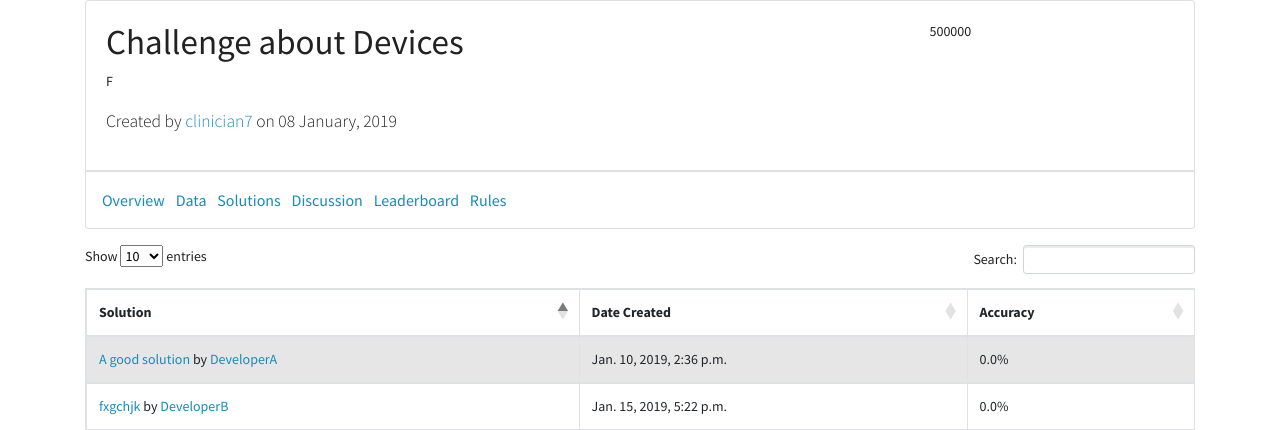
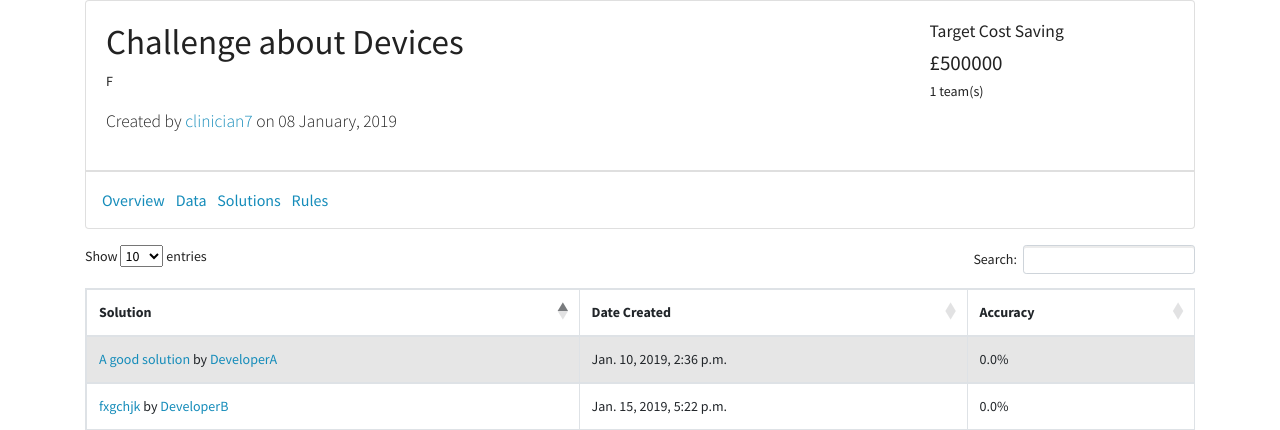
Before and after one commit to Hem1sphere/COMP0016T12, a Django app: page /challenges/26/solutions in a window 1280 px wide. Shown: the part 60-490 px from the top of the page. Run offline with Django 3.2, Linux system fonts and the light colour scheme; data comes from the database, SQL or seed files in the repository; both versions use the stored data as it was after the commit; some libraries are stand-ins or nearby versions.

Commit message:
Remove redundant data

```diff
--- a/challenges/models.py
+++ b/challenges/models.py
@@ -11,14 +11,14 @@ class Challenge(models.Model):
     title = models.CharField(max_length=100)
     brief = models.CharField(max_length=200, default="")
     date_created = models.DateTimeField(default=timezone.now)
-    award = RichTextUploadingField()
+    award = RichTextUploadingField(blank=True)
     # award = models.DecimalField(verbose_name= ('Award in GBP'), max_digits=10, decimal_places=2, default=0)
     clinician = models.ForeignKey(Clinician, on_delete=models.CASCADE, related_name="creator")  # clinician who created the challenge
     developers = models.ManyToManyField(Developer, blank=True)  # developerS who indicated interest
-    description = RichTextUploadingField()
-    evaluation = RichTextUploadingField()
-    timeline = RichTextUploadingField()
-    rule = RichTextUploadingField()
+    description = RichTextUploadingField(blank=True)
+    evaluation = RichTextUploadingField(blank=True)
+    timeline = RichTextUploadingField(blank=True)
+    rule = RichTextUploadingField(blank=True)
     data = models.FileField(blank=True)
 
     def get_developers(self):
--- a/challenges/templates/challenges/challenge_detail.html
+++ b/challenges/templates/challenges/challenge_detail.html
@@ -7,7 +7,7 @@
         <div class="card-body row">
             <div class="col-md-9">
                 <h1>{{ object.title }}</h1>
-            <p>{{ object.brief }}</p>
+                <p>{{ object.brief }}</p>
                 <p class="lead">Created by <a href="
                 {% if user == object.clinician.user %}
                     {% url 'profile' %}
@@ -17,7 +17,11 @@
                 </p>
             </div>
             <div class="col-md-3" style="float: right">
-                <div>{{ object.award|safe }}</div>
+                <div style="flex-direction: column;">
+                    <h5>Target Cost Saving</h5>
+                    <h4>£{{ challenge.award|safe }}</h4>
+                    <h6>{{ challenge.developers.all.count }} team(s)</h6>
+                </div>
             </div>
         </div>
     </div>
@@ -28,8 +32,6 @@
             <li class="masterdetail"><a href="{% url 'challenges_overview' object.pk %}">Overview</a></li>
             <li class="masterdetail"><a href="{% url 'challenges_data' object.pk %}">Data</a></li>
             <li class="masterdetail"><a href="{% url 'challenges_solutions' object.pk %}">Solutions</a></li>
-            <li class="masterdetail"><a href="{% url 'challenges_discussion' object.pk %}">Discussion</a></li>
-            <li class="masterdetail"><a href="{% url 'challenges_leaderboard' object.pk %}">Leaderboard</a></li>
             <li class="masterdetail"><a href="{% url 'challenges_rules' object.pk %}">Rules</a></li>
             {% if user.is_developer %}
                 {% user_is_in_challenge object.pk user.developer.pk as userParticipation %}
--- a/challenges/templates/challenges/challenge_discussion.html
+++ /dev/null
@@ -1,6 +0,0 @@
-{% extends 'challenges/challenge_detail.html' %}
-
-{% block detailedinfo %}
-
-
-{% endblock %}
--- a/challenges/templates/challenges/challenge_leaderboard.html
+++ /dev/null
@@ -1,6 +0,0 @@
-{% extends 'challenges/challenge_detail.html' %}
-
-{% block detailedinfo %}
-
-
-{% endblock %}
--- a/challenges/urls.py
+++ b/challenges/urls.py
@@ -7,8 +7,6 @@ from .views import (
     ChallengeDeleteView,
     ChallengeOverviewView,
     ChallengeDataView,
-    ChallengeDiscussionView,
-    ChallengeLeaderboardView,
     ChallengeRulesView,
     ChallengeSolutionsView
 )
@@ -24,8 +22,6 @@ urlpatterns = [
     path('<int:pk>/overview', ChallengeOverviewView.as_view(), name='challenges_overview'),
     path('<int:pk>/data', ChallengeDataView.as_view(), name='challenges_data'),
     path('<int:pk>/solutions', ChallengeSolutionsView.as_view(), name='challenges_solutions'),
-    path('<int:pk>/discussion', ChallengeDiscussionView.as_view(), name='challenges_discussion'),
-    path('<int:pk>/leaderboard', ChallengeLeaderboardView.as_view(), name='challenges_leaderboard'),
     path('<int:pk>/rules', ChallengeRulesView.as_view(), name='challenges_rules')
 
 ]
--- a/challenges/views.py
+++ b/challenges/views.py
@@ -62,16 +62,6 @@ class ChallengeSolutionsView(DetailView):
     template_name = 'challenges/challenge_solutions.html'
 
 
-class ChallengeDiscussionView(DetailView):
-    model = Challenge
-    template_name = 'challenges/challenge_discussion.html'
-
-
-class ChallengeLeaderboardView(DetailView):
-    model = Challenge
-    template_name = 'challenges/challenge_leaderboard.html'
-
-
 class ChallengeRulesView(DetailView):
     model = Challenge
     template_name = 'challenges/challenge_rules.html'
--- a/solutions/models.py
+++ b/solutions/models.py
@@ -12,10 +12,10 @@ class Solution(models.Model):
     date_created = models.DateTimeField(default=timezone.now)
     developer = models.ForeignKey(Developer, on_delete=models.CASCADE, related_name="creator")  # person who solved the person
     challenge = models.ForeignKey(Challenge, on_delete=models.CASCADE)  # challenge the solution is targeting
-    description = RichTextUploadingField()
+    description = RichTextUploadingField(blank=True)
     accuracy = models.FloatField(default=0.0)
     solution_data = models.FileField()
-    solution_notebook = models.FileField()
+    solution_notebook = models.FileField(blank=True)
     solution_notebook_htmlver = models.FileField(blank=True)
 
     def __str__(self):
```
Also changed, not shown: challenges/migrations/0017_auto_20190416_1630.py (added), db.sqlite3, solutions/migrations/0010_auto_20190416_1630.py (added).
